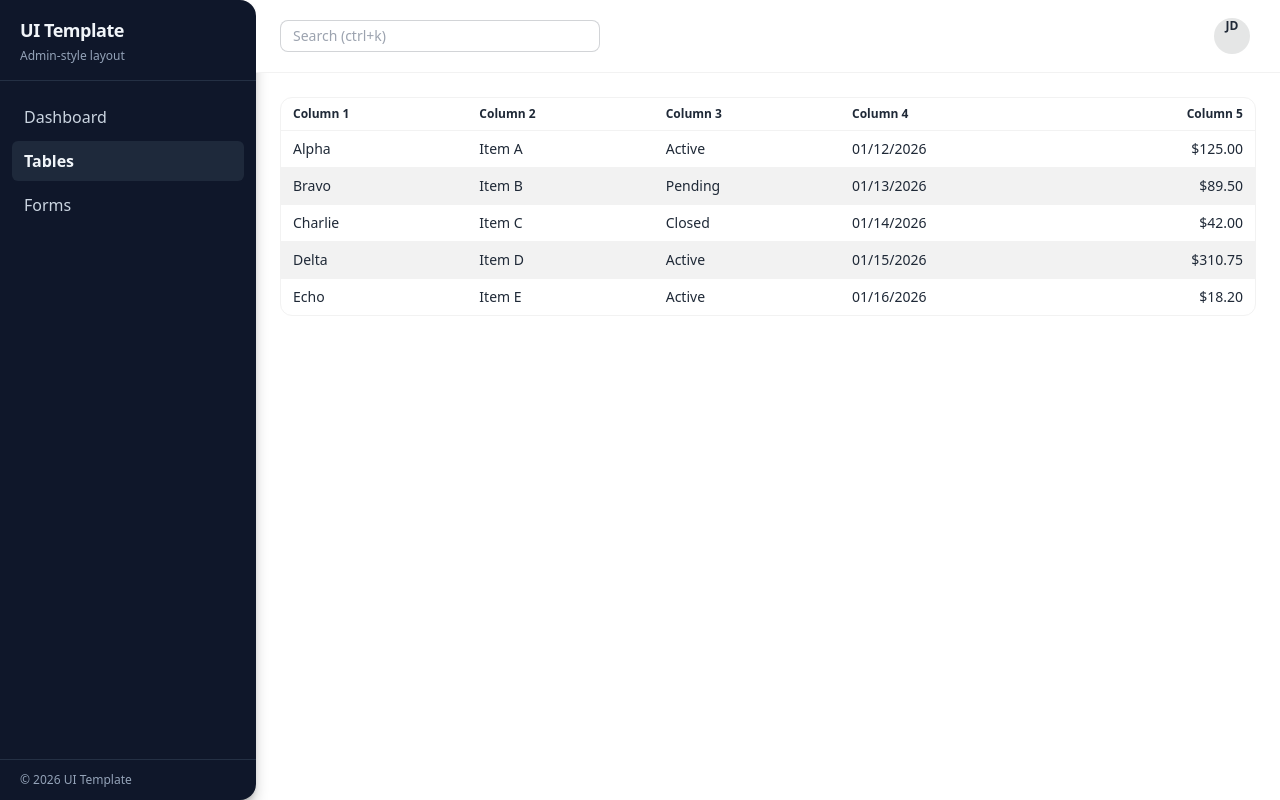
After one commit to mycoola904/ui_template, a Django app: page /tables/ in a window 1280 px wide. The commit adds this page. Run offline with Django 5.2, Linux system fonts and the light colour scheme; style sheets or scripts are compiled from the project's sources.

Commit message:
Implement initial layout with sidebar, topbar, and page templates for dashboard, tables, and forms

```diff
--- a/ui_template/templates/base.html
+++ b/ui_template/templates/base.html
@@ -8,6 +8,7 @@
     <link href="{% static 'css/output.css' %}" rel="stylesheet">
   </head>
   <body>
+
     {% block content %}{% endblock %}
   </body>
 </html>
--- /dev/null
+++ b/ui_template/templates/ui/layout/app.html
@@ -0,0 +1,17 @@
+{% extends "base.html" %}
+
+{% block content %}
+<div class="min-h-screen bg-base-100">
+  <div class="flex">
+    {% include "ui/layout/sidebar.html" %}
+
+    <div class="flex-1 min-w-0 flex flex-col">
+      {% include "ui/layout/topbar.html" %}
+
+      <main class="flex-1 p-6">
+        {% block main %}{% endblock %}
+      </main>
+    </div>
+  </div>
+</div>
+{% endblock %}
--- /dev/null
+++ b/ui_template/templates/ui/layout/sidebar.html
@@ -0,0 +1,58 @@
+<aside class="w-64 min-h-screen bg-slate-900 text-slate-100 flex flex-col
+              rounded-tr-2xl rounded-br-2xl shadow-lg shadow-black/30">
+
+  <!-- Brand / Title -->
+  <div class="px-5 py-4 border-b border-slate-700/60">
+    <div class="text-lg font-semibold tracking-tight">UI Template</div>
+    <div class="text-xs text-slate-400 mt-1">Admin-style layout</div>
+  </div>
+
+  <!-- Navigation -->
+  <nav class="flex-1 px-3 py-4">
+    <ul class="space-y-1">
+      <li>
+        <a
+          href="{% url 'ui:dashboard' %}"
+          class="flex items-center gap-3 rounded-md px-3 py-2
+                 {% if active_nav == 'dashboard' %}
+                   font-semibold text-slate-100 bg-slate-800
+                 {% else %}
+                   text-slate-300 hover:text-slate-100 hover:bg-slate-800/50
+                 {% endif %}">
+          Dashboard
+        </a>
+      </li>
+
+      <li>
+        <a
+          href="{% url 'ui:tables' %}"
+          class="flex items-center gap-3 rounded-md px-3 py-2
+                 {% if active_nav == 'tables' %}
+                   font-semibold text-slate-100 bg-slate-800
+                 {% else %}
+                   text-slate-300 hover:text-slate-100 hover:bg-slate-800/50
+                 {% endif %}">
+          Tables
+        </a>
+      </li>
+
+      <li>
+        <a
+          href="{% url 'ui:forms' %}"
+          class="flex items-center gap-3 rounded-md px-3 py-2
+                 {% if active_nav == 'forms' %}
+                   font-semibold text-slate-100 bg-slate-800
+                 {% else %}
+                   text-slate-300 hover:text-slate-100 hover:bg-slate-800/50
+                 {% endif %}">
+          Forms
+        </a>
+      </li>
+    </ul>
+  </nav>
+
+  <!-- Footer -->
+  <div class="px-5 py-3 border-t border-slate-700/60 text-xs text-slate-400">
+    © {% now "Y" %} UI Template
+  </div>
+</aside>
--- /dev/null
+++ b/ui_template/templates/ui/layout/topbar.html
@@ -0,0 +1,27 @@
+<div class="w-full flex items-center bg-base-100 border-b border-base-200 sticky top-0 z-30 px-6 py-3">
+  <!-- Left: Search -->
+  <div class="flex-1">
+    <input
+      type="text"
+      placeholder="Search (ctrl+k)"
+      class="input input-bordered input-sm w-64 md:w-80"
+    />
+  </div>
+
+  <!-- Right: JD dropdown -->
+<div class="dropdown dropdown-end">
+  <button type="button" class="btn btn-ghost btn-circle avatar">
+    <div class="w-9 rounded-full bg-base-300 flex items-center justify-center text-xs font-semibold">
+      JD
+    </div>
+  </button>
+
+  <ul
+    class="dropdown-content menu menu-sm absolute right-0 mt-3 w-52 p-2 shadow bg-base-100 rounded-box border border-base-200 z-30"
+  >
+    <li><a>Profile</a></li>
+    <li><a>Settings</a></li>
+    <li><a class="text-error">Logout</a></li>
+  </ul>
+</div>
+</div>
--- /dev/null
+++ b/ui_template/templates/ui/pages/forms.html
@@ -0,0 +1,6 @@
+{% extends "ui/layout/app.html" %}
+{% block title %}Forms{% endblock %}
+{% block main %}
+<div class="text-2xl font-semibold">Forms</div>
+<p class="mt-2 opacity-70">This will become the form component gallery.</p>
+{% endblock %}
--- /dev/null
+++ b/ui_template/templates/ui/pages/tables.html
@@ -0,0 +1,55 @@
+{% extends "ui/layout/app.html" %}
+{% block title %}Tables{% endblock %}
+{% block main %}
+<div class="overflow-x-auto bg-base-100 rounded-xl border border-base-200">
+  <table class="table table-zebra table-sm w-full">
+    <thead>
+      <tr class="text-base-content">
+        <th>Column 1</th>
+        <th>Column 2</th>
+        <th>Column 3</th>
+        <th>Column 4</th>
+        <th class="text-right">Column 5</th>
+      </tr>
+    </thead>
+    <tbody>
+      <tr class="hover">
+        <td>Alpha</td>
+        <td>Item A</td>
+        <td>Active</td>
+        <td>01/12/2026</td>
+        <td class="text-right">$125.00</td>
+      </tr>
+      <tr class="hover">
+        <td>Bravo</td>
+        <td>Item B</td>
+        <td>Pending</td>
+        <td>01/13/2026</td>
+        <td class="text-right">$89.50</td>
+      </tr>
+      <tr class="hover">
+        <td>Charlie</td>
+        <td>Item C</td>
+        <td>Closed</td>
+        <td>01/14/2026</td>
+        <td class="text-right">$42.00</td>
+      </tr>
+      <tr class="hover">
+        <td>Delta</td>
+        <td>Item D</td>
+        <td>Active</td>
+        <td>01/15/2026</td>
+        <td class="text-right">$310.75</td>
+      </tr>
+      <tr class="hover">
+        <td>Echo</td>
+        <td>Item E</td>
+        <td>Active</td>
+        <td>01/16/2026</td>
+        <td class="text-right">$18.20</td>
+      </tr>
+    </tbody>
+  </table>
+</div>
+
+{% endblock %}
--- /dev/null
+++ b/ui_template/ui/urls.py
@@ -0,0 +1,10 @@
+from django.urls import path
+from . import views
+
+app_name = "ui"
+
+urlpatterns = [
+    path("", views.dashboard, name="dashboard"),
+    path("tables/", views.tables, name="tables"),
+    path("forms/", views.forms, name="forms"),
+]
--- a/ui_template/ui/views.py
+++ b/ui_template/ui/views.py
@@ -1,3 +1,12 @@
 from django.shortcuts import render
 
-# Create your views here.
+from django.shortcuts import render
+
+def dashboard(request):
+    return render(request, "ui/pages/dashboard.html", {"active_nav": "dashboard"})
+
+def tables(request):
+    return render(request, "ui/pages/tables.html", {"active_nav": "tables"})
+
+def forms(request):
+    return render(request, "ui/pages/forms.html", {"active_nav": "forms"})
--- a/ui_template/ui_template/urls.py
+++ b/ui_template/ui_template/urls.py
@@ -16,13 +16,12 @@ Including another URLconf
 """
 from django.contrib import admin
 from django.shortcuts import render
-from django.urls import path
+from django.urls import path, include
 
 def test_ui(request):
     return render(request, 'test_ui.html')
 
 urlpatterns = [
     path('admin/', admin.site.urls),
-    path('test-ui/', test_ui),
-
+    path("", include("ui.urls")),
 ]
```
Also changed, not shown: topbar.txt (added, +30 -0 lines), ui_template/templates/ui/pages/dashboard.html (added, +8 -0 lines).
